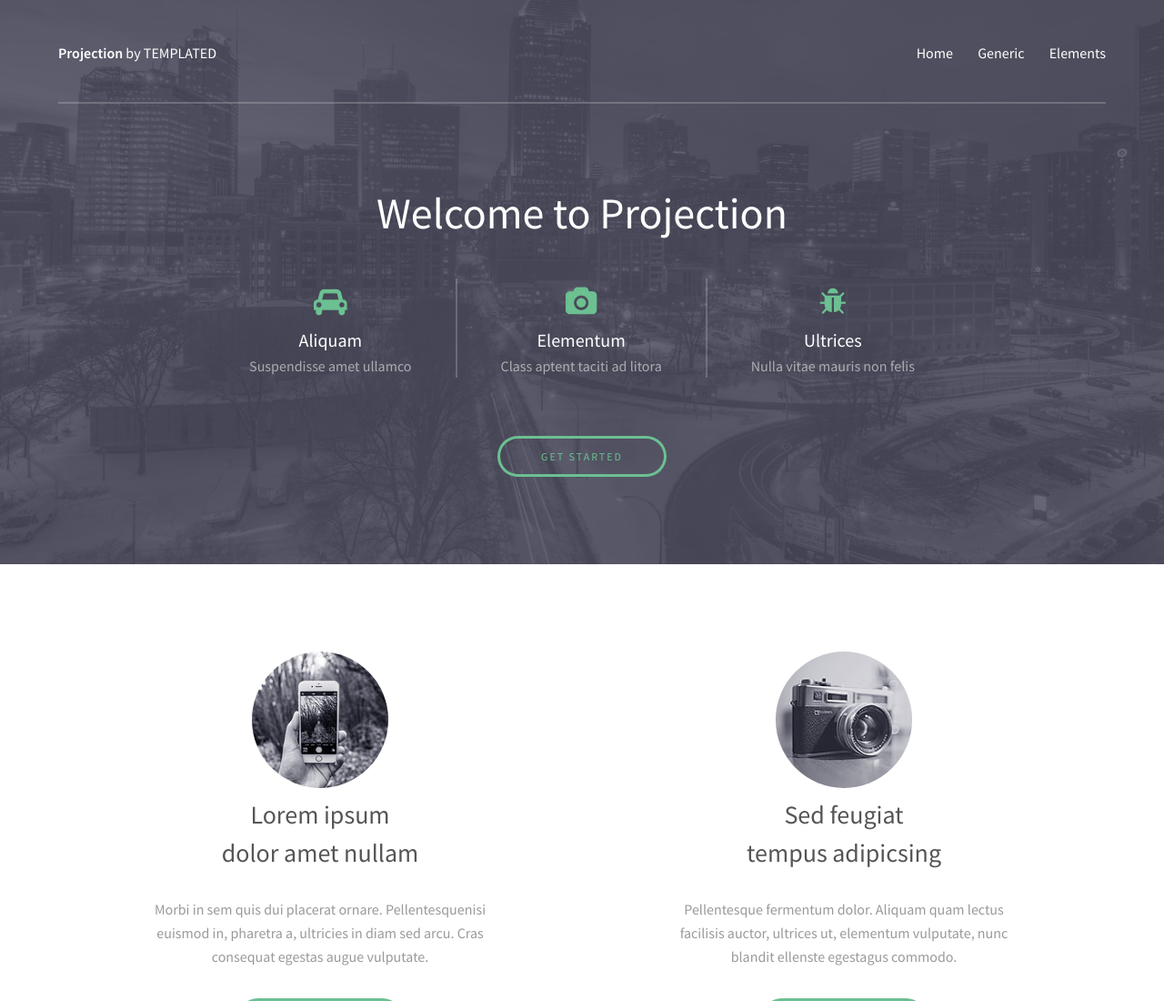
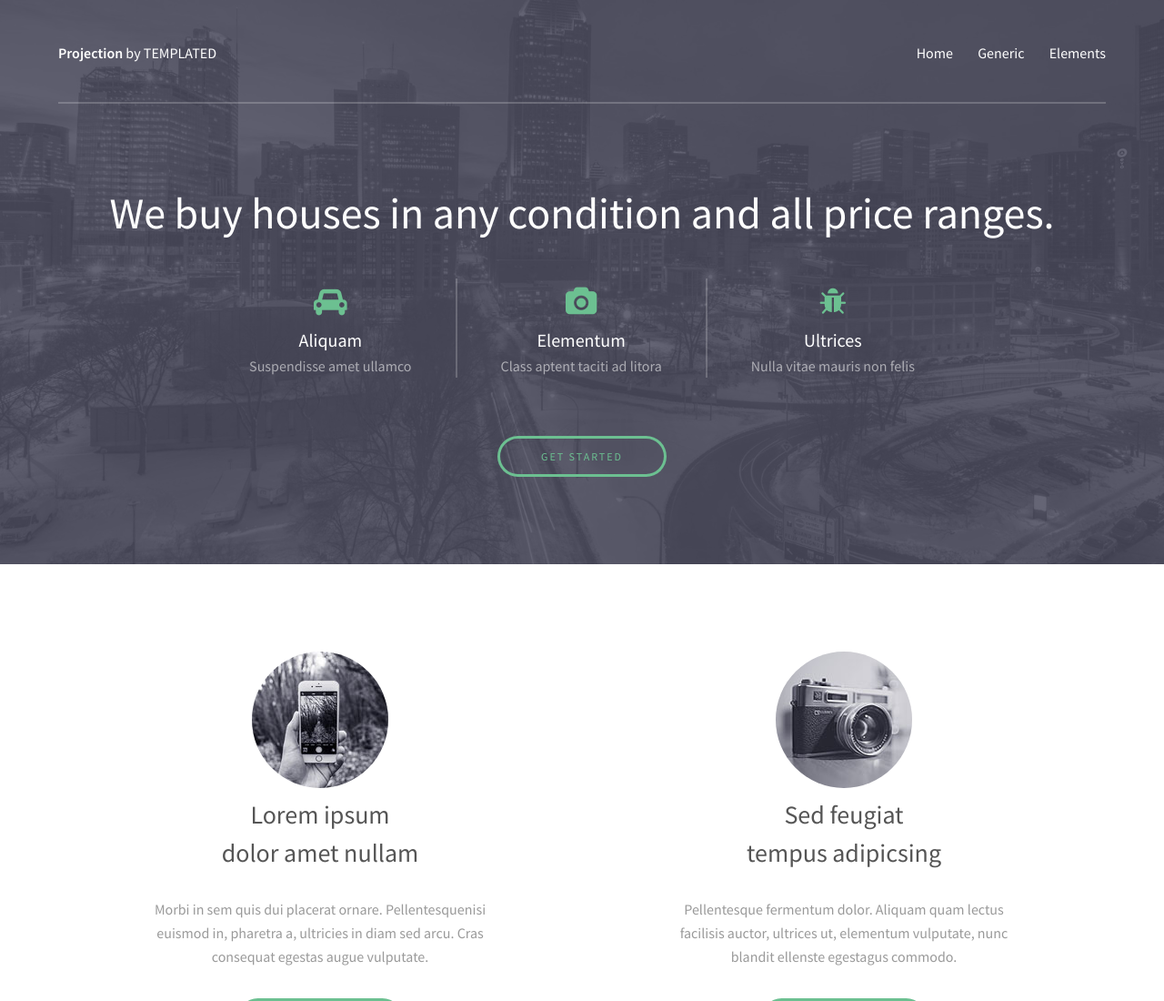
Before and after one commit to yanivnakash/instantcashbuyers.github.io, a plain HTML site: page index.html in a window 1280 px wide. Shown: the top 1100 px of the page at 91% size. Drawn offline with Linux system fonts and the light colour scheme.

Commit message:
Update index.html

```diff
--- a/index.html
+++ b/index.html
@@ -6,7 +6,7 @@
 -->
 <html>
 	<head>
-		<title>Projection by TEMPLATED</title>
+		<title>Instant Cash Buyers</title>
 		<meta charset="utf-8" />
 		<meta name="viewport" content="width=device-width, initial-scale=1" />
 		<link rel="stylesheet" href="assets/css/main.css" />
@@ -30,7 +30,7 @@
 			<section id="banner">
 				<div class="inner">
 					<header>
-						<h1>Welcome to Projection</h1>
+						<h1>We buy houses in any condition and all price ranges.</h1>
 					</header>
 
 					<div class="flex ">
```
